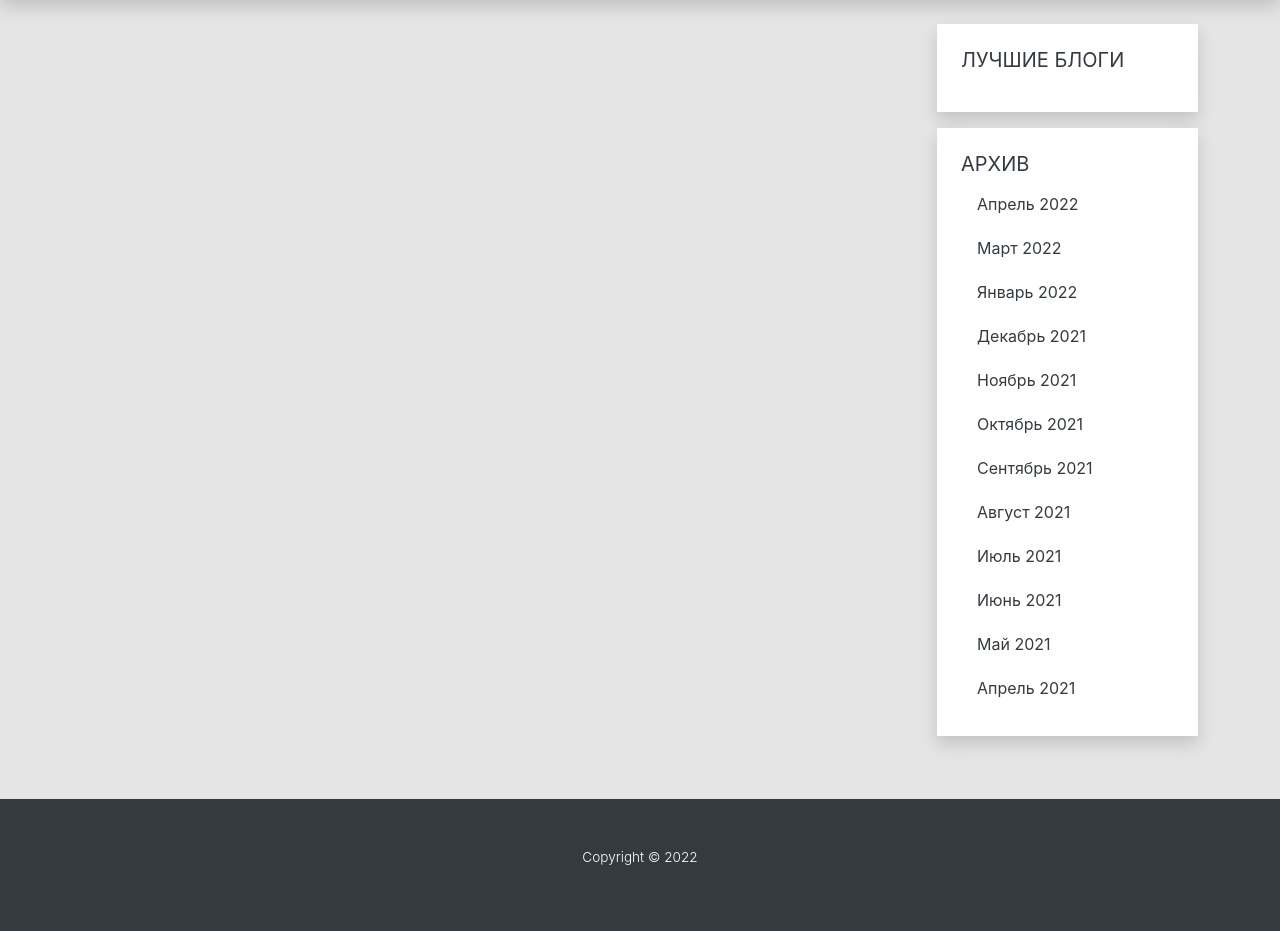
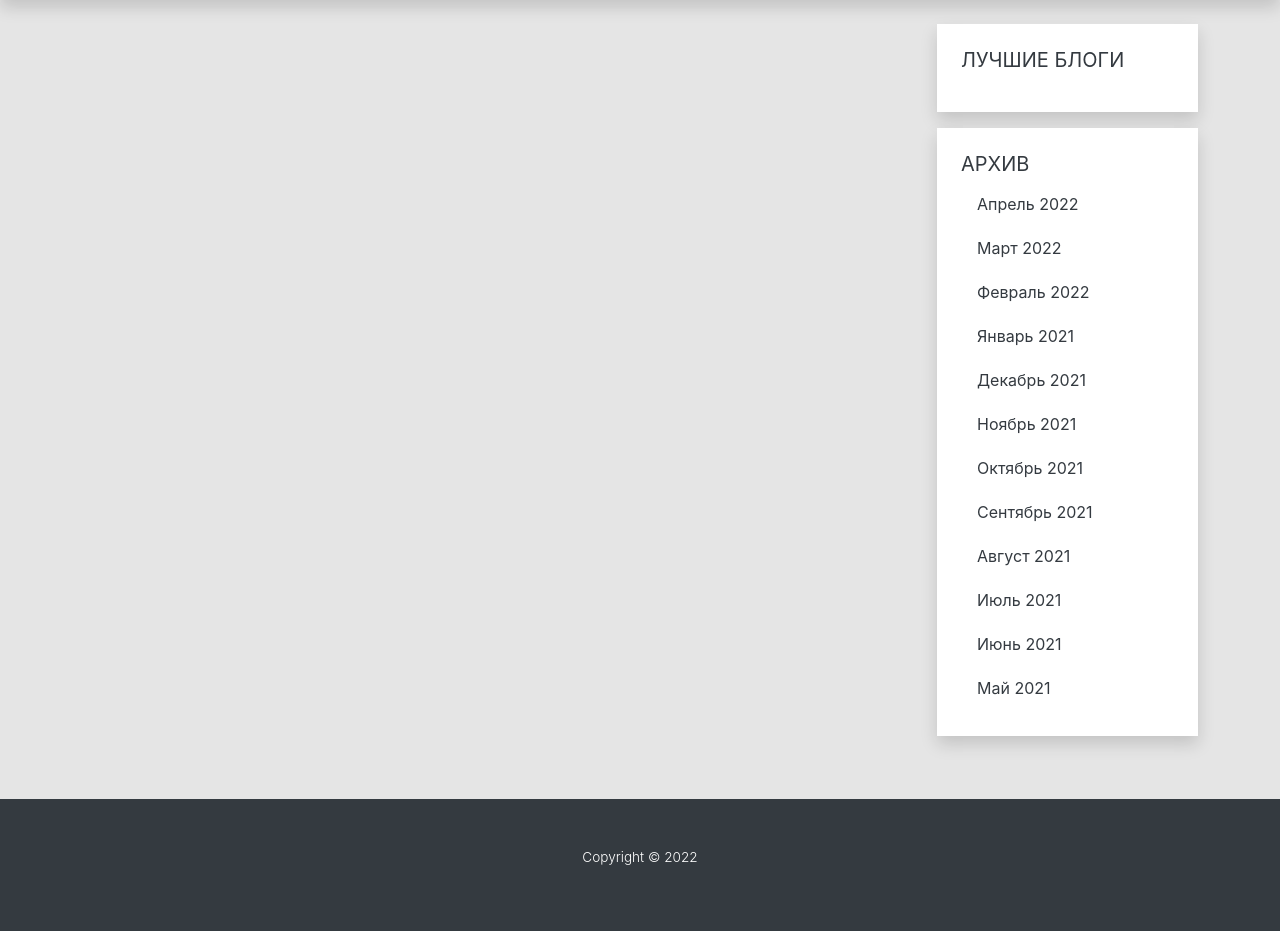
Before and after one commit to sa84-tech/knowledge_sharing_website, a Django app: page / in a window 1280 px wide. Shown: the part 77-1008 px from the top of the page. Run offline with Django 3.2, Linux system fonts and the light colour scheme; data that the repository does not hold is empty; some libraries are stand-ins or nearby versions.

Commit message:
betta version Archive/Sidebar

```diff
--- a/ksw/ksw/urls.py
+++ b/ksw/ksw/urls.py
@@ -18,7 +18,7 @@ from django.contrib import admin
 from django.conf import settings
 from django.conf.urls.static import static
 
-from mainapp.views import index_page, post_page, add_comment, add_like, add_bookmark
+from mainapp.views import index_page, post_page, add_comment, add_like, add_bookmark, archive_filter
 
 
 urlpatterns = [
@@ -33,4 +33,5 @@ urlpatterns = [
     path('auth/', include('authapp.urls', namespace='auth'), name='auth'),
     path('account/', include('accountapp.urls', namespace='account'), name='account'),
     path('', include('social_django.urls', namespace='social')),
+    path('index/archive/<int:pk>', archive_filter, name='archive_filter'),
 ] + static(settings.MEDIA_URL, document_root=settings.MEDIA_ROOT)
--- a/ksw/mainapp/templates/mainapp/includes/inc_sidebar.html
+++ b/ksw/mainapp/templates/mainapp/includes/inc_sidebar.html
@@ -28,42 +28,42 @@
       <h5 class="text-secondary">АРХИВ</h5>
       <ol class="list-unstyled mb-0">
         <li class="d-flex align-items-center mb-1 rounded-3">
-          <a class="nav-link text-secondary" href="#">Апрель 2022</a>
+          <a class="nav-link text-secondary" href="{% url 'archive_filter' pk=1 %}">Апрель 2022</a>
         </li>
         <li class="d-flex align-items-center mb-1 rounded-3">
-          <a class="nav-link text-secondary" href="#">Март 2022</a>
+          <a class="nav-link text-secondary" href="{% url 'archive_filter' pk=2 %}">Март 2022</a>
         </li>
         <li class="d-flex align-items-center mb-1 rounded-3">
-          <a class="nav-link text-secondary" href="#">Январь 2022</a>
+          <a class="nav-link text-secondary" href="{% url 'archive_filter' pk=3 %}">Февраль 2022</a>
         </li>
         <li class="d-flex align-items-center mb-1 rounded-3">
-          <a class="nav-link text-secondary" href="#">Декабрь 2021</a>
+          <a class="nav-link text-secondary" href="{% url 'archive_filter' pk=4 %}">Январь 2021</a>
         </li>
         <li class="d-flex align-items-center mb-1 rounded-3">
-          <a class="nav-link text-secondary" href="#">Ноябрь 2021</a>
+          <a class="nav-link text-secondary" href="{% url 'archive_filter' pk=5 %}">Декабрь 2021</a>
         </li>
         <li class="d-flex align-items-center mb-1 rounded-3">
-          <a class="nav-link text-secondary" href="#">Октябрь 2021</a>
+          <a class="nav-link text-secondary" href="{% url 'archive_filter' pk=6 %}">Ноябрь 2021</a>
         </li>
         <li class="d-flex align-items-center mb-1 rounded-3">
-          <a class="nav-link text-secondary" href="#"
-            >Сентябрь 2021</a
+          <a class="nav-link text-secondary" href="{% url 'archive_filter' pk=7 %}"
+            >Октябрь 2021</a
           >
         </li>
         <li class="d-flex align-items-center mb-1 rounded-3">
-          <a class="nav-link text-secondary" href="#">Август 2021</a>
+          <a class="nav-link text-secondary" href="{% url 'archive_filter' pk=8 %}">Сентябрь 2021</a>
         </li>
         <li class="d-flex align-items-center mb-1 rounded-3">
-          <a class="nav-link text-secondary" href="#">Июль 2021</a>
+          <a class="nav-link text-secondary" href="{% url 'archive_filter' pk=9 %}">Август 2021</a>
         </li>
         <li class="d-flex align-items-center mb-1 rounded-3">
-          <a class="nav-link text-secondary" href="#">Июнь 2021</a>
+          <a class="nav-link text-secondary" href="{% url 'archive_filter' pk=10 %}">Июль 2021</a>
         </li>
         <li class="d-flex align-items-center mb-1 rounded-3">
-          <a class="nav-link text-secondary" href="#">Май 2021</a>
+          <a class="nav-link text-secondary" href="{% url 'archive_filter' pk=11 %}">Июнь 2021</a>
         </li>
         <li class="d-flex align-items-center mb-1 rounded-3">
-          <a class="nav-link text-secondary" href="#">Апрель 2021</a>
+          <a class="nav-link text-secondary" href="{% url 'archive_filter' pk=12 %}">Май 2021</a>
         </li>
       </ol>
     </div>
--- a/ksw/mainapp/views.py
+++ b/ksw/mainapp/views.py
@@ -1,4 +1,6 @@
 import json
+
+import calendar
 
 from django.contrib.auth.decorators import login_required
 from django.http import JsonResponse
@@ -88,3 +90,70 @@ def add_bookmark(request):
             return JsonResponse({'total_bookmarks': post.total_bookmarks, 'user_rating': get_user_rating(post.author)})
 
     return JsonResponse({'status': 'false', 'message': 'Bad request'}, status=400)
+
+
+def archive_filter(request, pk):
+    if pk == 1:
+        archive_year = '2022'
+        archive_month = '04'
+
+    elif pk == 2:
+        archive_year = '2022'
+        archive_month = '03'
+
+    elif pk == 3:
+        archive_year = '2022'
+        archive_month = '02'
+
+    elif pk == 4:
+        archive_year = '2022'
+        archive_month = '01'
+
+    elif pk == 5:
+        archive_year = '2021'
+        archive_month = '12'
+
+    elif pk == 6:
+        archive_year = '2021'
+        archive_month = '11'
+
+    elif pk == 7:
+        archive_year = '2021'
+        archive_month = '10'
+
+    elif pk == 8:
+        archive_year = '2021'
+        archive_month = '09'
+
+    elif pk == 9:
+        archive_year = '2021'
+        archive_month = '08'
+
+    elif pk == 10:
+        archive_year = '2021'
+        archive_month = '07'
+
+    elif pk == 11:
+        archive_year = '2021'
+        archive_month = '06'
+
+    elif pk == 12:
+        archive_year = '2021'
+        archive_month = '05'
+
+    posts = Post.objects.filter(status__name='published', created__year=archive_year, created__month=archive_month)
+
+    archive_month = calendar.month_name[int(archive_month)]
+    title = archive_month + " " + archive_year
+
+    paginator = Paginator(posts, POSTS_PER_PAGE)
+    page_number = request.GET.get('page')
+    page_obj = paginator.get_page(page_number)
+
+    context = {
+        'title': title,
+        'posts': posts,
+        'page_obj': page_obj,
+    }
+
+    return render(request, "mainapp/index.html", context)
```
